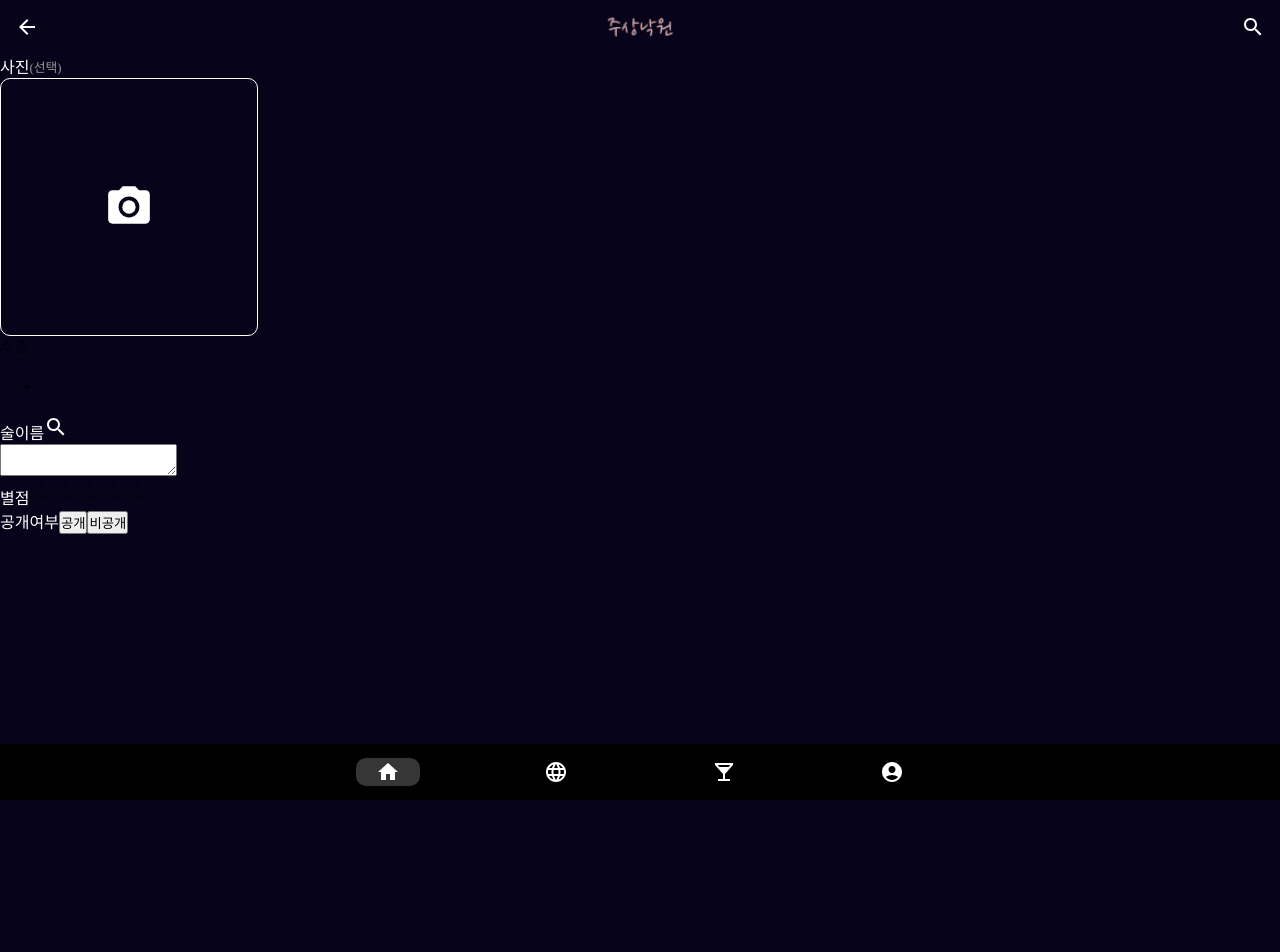
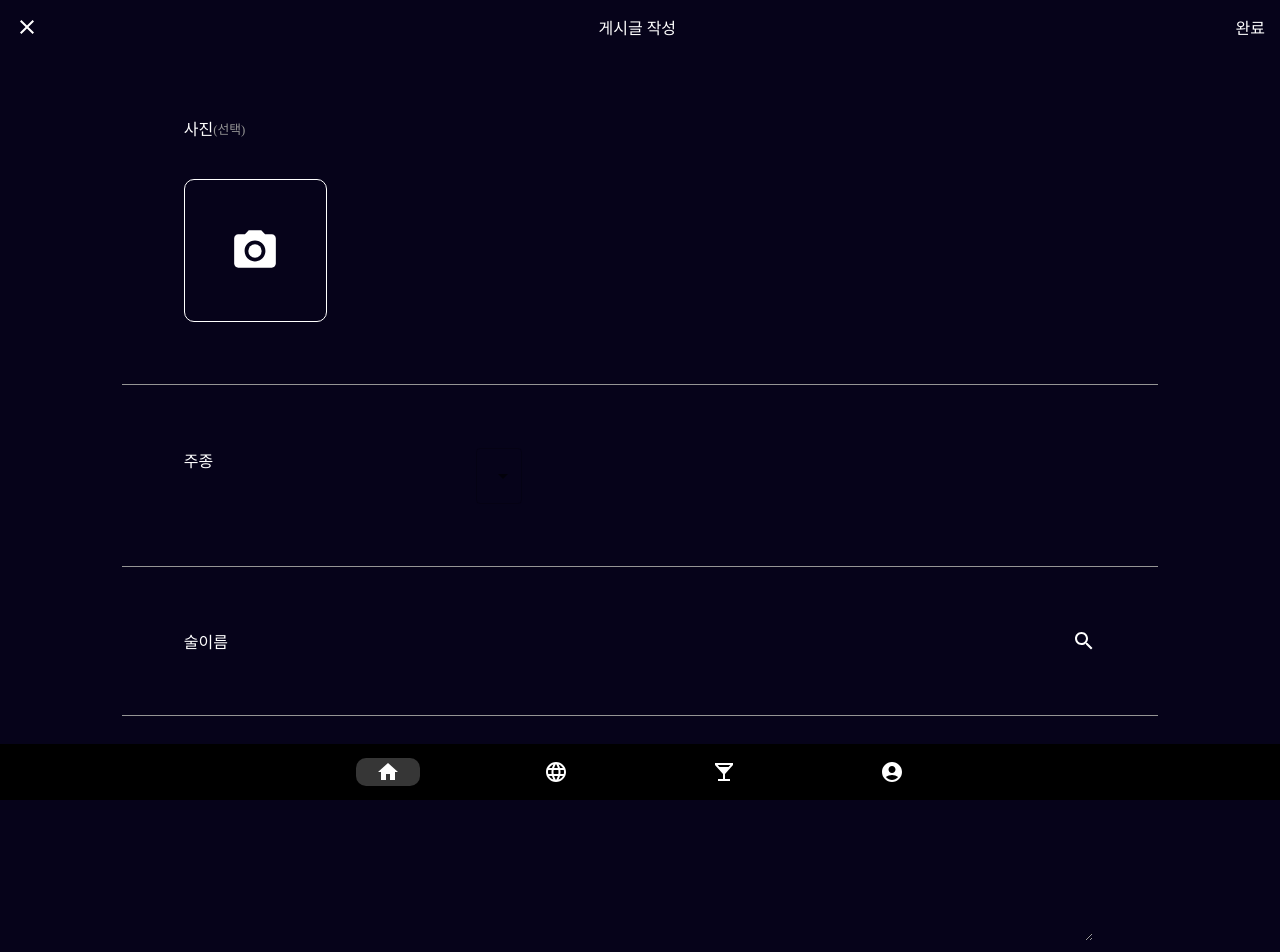
Before and after one commit to YEJIN012/Jusangnakwon, a React (Vite) app in the folder frontend/: page /write/question in a window 1280 px wide. Shown: the top 952 px of the page. Before the commit the page ends 800 px from the top, so only its background shows below. Built offline with nearby package versions, Linux system fonts and the light colour scheme.

Commit message:
:sparkles: feat: 작성페이지

```diff
--- a/frontend/package.json
+++ b/frontend/package.json
@@ -12,6 +12,7 @@
     "@emotion/react": "^11.10.6",
     "@emotion/styled": "^11.10.6",
     "@mui/icons-material": "^5.11.11",
+    "@mui/joy": "^5.0.0-alpha.72",
     "@mui/lab": "^5.0.0-alpha.123",
     "@mui/material": "^5.11.13",
     "@reduxjs/toolkit": "^1.9.3",
--- a/frontend/src/pages/Commons/Write/Write.module.css
+++ b/frontend/src/pages/Commons/Write/Write.module.css
@@ -1,22 +1,72 @@
 .container {
-
   display: flex;
   flex-direction: column;
-  align-items: start;
+  align-items: center;
+  box-sizing: border-box;
+  color: white;
+  width: 100%;
+  padding-left: 5%;
+  padding-right: 5%;
+  gap: 2%;
 }
 
-.row-container {
+.subtitle-row {
   display: flex;
   align-items: center;
 }
 
-.camera-box{
-  width:10vw;
-  height:10vw;
+.subtitle-container {
+  width: 30%;
+}
+
+.end-container{
+  display:flex;
+  justify-content:end;
+   width:70%;
+}
+
+.column-container {
+  display: flex;
+  flex-direction: column;
+  align-items: start;
+  border-bottom: solid 0.5px rgb(149, 149, 149);
+  gap: 5%;
+}
+
+.row-container {
+  width: 100%;
+  display: flex;
+  align-items: start;
+  border-bottom: solid 0.5px rgb(149, 149, 149);
+  box-sizing: border-box;
+  padding: 6%;
+
+
+  gap: 2%;
+}
+
+.camera-box {
+  width: 10vw;
+  height: 10vw;
   padding: 5%;
   border-radius: 10px;
   border: solid 0.5px white;
   display: flex;
   justify-content: center;
   align-items: center;
+  margin-top: 30%;
 }
+
+.header-container {
+  width: 100%;
+  padding: 15px;
+  box-sizing: border-box;
+  display: flex;
+  flex-direction: row;
+  justify-content: space-between;
+  align-items: center;
+  position: fixed;
+  background-color: #06031a;
+  top: 0;
+  z-index: 200;
+}
--- a/frontend/src/pages/Commons/Write/Write.tsx
+++ b/frontend/src/pages/Commons/Write/Write.tsx
@@ -3,9 +3,7 @@ import styles from "./Feed.module.css";
 
 const Write = () => {
   return (
-    <div>
       <Outlet></Outlet>
-    </div>
   );
 };
 
--- a/frontend/src/pages/Commons/Write/WriteQuestion.tsx
+++ b/frontend/src/pages/Commons/Write/WriteQuestion.tsx
@@ -2,80 +2,155 @@ import styles from "./Write.module.css";
 import PhotoCameraIcon from "@mui/icons-material/PhotoCamera";
 import { Rating, Select } from "@mui/material";
 import Search from "@mui/icons-material/Search";
-import Ingredients from "@/components/Commons/Ingredients/Ingredients";
 import { useState } from "react";
-import * as React from "react";
-import InputLabel from "@mui/material/InputLabel";
 import MenuItem from "@mui/material/MenuItem";
-import FormControl from "@mui/material/FormControl";
+import Modal from "@mui/joy/Modal";
+import ModalDialog from "@mui/joy/ModalDialog";
+import { useNavigate } from "react-router-dom";
+import CloseIcon from "@mui/icons-material/Close";
 
-// interface FormData {
-//   type: string,
-//   name: string
-// }
+interface FormData {
+  img: string;
+  type: string;
+  name: string;
+  content: string;
+  ratings: number;
+  isPrivate: boolean;
+}
+
+// 임의리스트
+const DrinkTypeList = {
+  와인: "l1",
+  전통주: "l2",
+  맥주: "l3",
+  위스키: "l4",
+  칵테일: "l5",
+  홈테일: "l6",
+};
 
 const WriteQuestion = () => {
+  const [type, setType] = useState("");
+  const [name, setName] = useState("");
+  const [content, setContent] = useState("");
+  const [ratings, setRatings] = useState(0);
+  const [isPrivate, setPrivate] = useState(false);
+
   const [formData, setFormData] = useState({
-    type: "",
-    name: "",
+    img: "",
+    type: type,
+    name: name,
+    content: content,
+    ratings: ratings,
+    isPrivate: isPrivate,
   });
-  // const handleChange = (e: //ChangeEvent<HTMLInputElement>) => {
-  //   setFormData({ ...formData, [e.currentTarget.name]: e.currentTarget.value });
-  // };
-  // const handleSubmit = (formData) => {}
+
+  const [open, setOpen] = useState(false);
+
+  const navigate = useNavigate();
+  const WriteHeader = () => {
+    return (
+      <div className={`${styles[`header-container`]}`}>
+        <CloseIcon onClick={() => navigate(-1)} />
+        <div>게시글 작성</div>
+        <div>완료</div>
+      </div>
+    );
+  };
+
+  const handleRatingChange = (event: React.ChangeEvent<{}>, newValue: number | null) => {
+    if (newValue !== null) {
+      setRatings(newValue);
+    }
+  };
+
+  const handleSubmit = (formData: FormData) => {};
 
   return (
+    <div className={`${styles[`container`]}`}>
+      <WriteHeader></WriteHeader>
+      <form
+        className={`${styles[`container`]}`}
+        onSubmit={() => {
+          handleSubmit(formData);
+        }}
+      >
+        <div className={`${styles[`row-container`]}`}>
           <div>
-    <form>
-      {/* onSubmit={handleSubmit} */}
-
-      <div className={`${styles[`row-container`]}`}>
+            <div className={`${styles[`subtitle-row`]}`}>
               사진
-        <div style={{ fontSize: "0.8rem", color: "rgb(149, 149, 149)" }}>(선택)</div>
+              <div style={{ fontSize: "0.8rem", color: "rgb(149, 149, 149)" }}> (선택)</div>
             </div>
             <div className={`${styles[`camera-box`]}`}>
               <PhotoCameraIcon sx={{ fontSize: { xs: 25, sm: 35, md: 40, lg: 50 } }} />
             </div>
+          </div>
+        </div>
 
+        <div className={`${styles[`row-container`]}`}>
+          {/* 술상세페이지에서 리뷰작성으로 넘어오면 */}
+          {/* navigate state로 주종 같이 넘겨줘서 select value에 담아놓기  */}
+          <div className={`${styles[`subtitle-container`]}`}>주종</div>
+          <Select
+            style={{ color: "red" }}
+            value={type}
+            onChange={(e) => {
+              setType(e.target.value);
+            }}
+          >
+            {Object.keys(DrinkTypeList).map((type, index) => (
+              <MenuItem key={index} value={type}>
+                {type}
+              </MenuItem>
+            ))}
+          </Select>
+        </div>
+
+        <div className={`${styles[`row-container`]}`}>
+          <div className={`${styles[`subtitle-container`]}`}>술이름</div>
+          <div className={`${styles[`end-container`]}`}>
+            <Search onClick={() => setOpen(true)} />
+          </div>
+        </div>
+
+        <div className={`${styles[`row-container`]}`}>
+          <textarea
+            style={{
+              backgroundColor: "rgba(149, 149, 149, 0)",
+              width: "100%",
+              height: "20vh",
+              border: "solid rgba(149, 149, 149, 0)",
+            }}
+            placeholder="내용 입력..."
+            value={content}
+            onChange={(e) => setContent(e.target.value)}
+          />
+        </div>
+
+        <div className={`${styles[`row-container`]}`}>
+          <div className={`${styles[`subtitle-container`]}`}>별점</div>
+          <Rating value={ratings} onChange={handleRatingChange} />
+        </div>
+
+        <div className={`${styles[`row-container`]}`}>
+          <div className={`${styles[`subtitle-container`]}`}>공개여부</div>
+          <button onClick={() => setPrivate(false)}>공개</button>
+          <button onClick={() => setPrivate(true)}>비공개</button>
+        </div>
+      </form>
+
+      <Modal open={open} onClose={() => setOpen(false)}>
+        <ModalDialog color="neutral" variant="plain">
+          {/* <ModalClose /> */}술 이름 검색
+        </ModalDialog>
+      </Modal>
 
       <div>
-        {/* 술상세페이지에서 리뷰작성으로 넘어오면 */}
-        {/* navigate state로 주종 같이 넘겨줘서 select value에 담아놓기  */}
-        <InputLabel id="type">주종</InputLabel>
-        <Select
-          labelId="type"
-          id="demo-simple-select-standard"
-          value={formData.type}
-          onChange={(e) => {
-            setFormData({ ...formData, [e.target.name]: e.target.value });
-          }}
-
-          >
-          <MenuItem value="">
-            <em>None</em>
-          </MenuItem>
-          <MenuItem value={10}>Ten</MenuItem>
-          <MenuItem value={20}>Twenty</MenuItem>
-          <MenuItem value={30}>Thirty</MenuItem>
-        </Select>
+        {type}
+        {name}
+        {content}
+        {ratings}
+        {isPrivate}
       </div>
-      <div>
-        술이름
-        <Search />
-      </div>
-      <div>
-        <textarea></textarea>
-      </div>
-      <div>
-        별점
-        <Rating></Rating>
-      </div>
-      <div>
-        공개여부
-        <button>공개</button>
-        <button>비공개</button>
-      </div>
-    </form>
     </div>
   );
 };
--- a/frontend/src/store/reducers.ts
+++ b/frontend/src/store/reducers.ts
@@ -1,7 +1,7 @@
 import { combineReducers } from "@reduxjs/toolkit";
 import { persistReducer } from "redux-persist";
 import storage from "redux-persist/lib/storage";
-import storageSession from "redux-persist/lib/storage";
+import storageSession from "redux-persist/lib/storage/session";
 import tabSlice from "@/slices/tabSlice";
 
 const persistConfig = {
```
Also changed, not shown: frontend/src/components/Commons/Header/WriteHeader.tsx (added, +26 -0 lines), 1 other file (tests, documents, lock files or other folders). Lines whose indentation alone changed are shown as unchanged.
